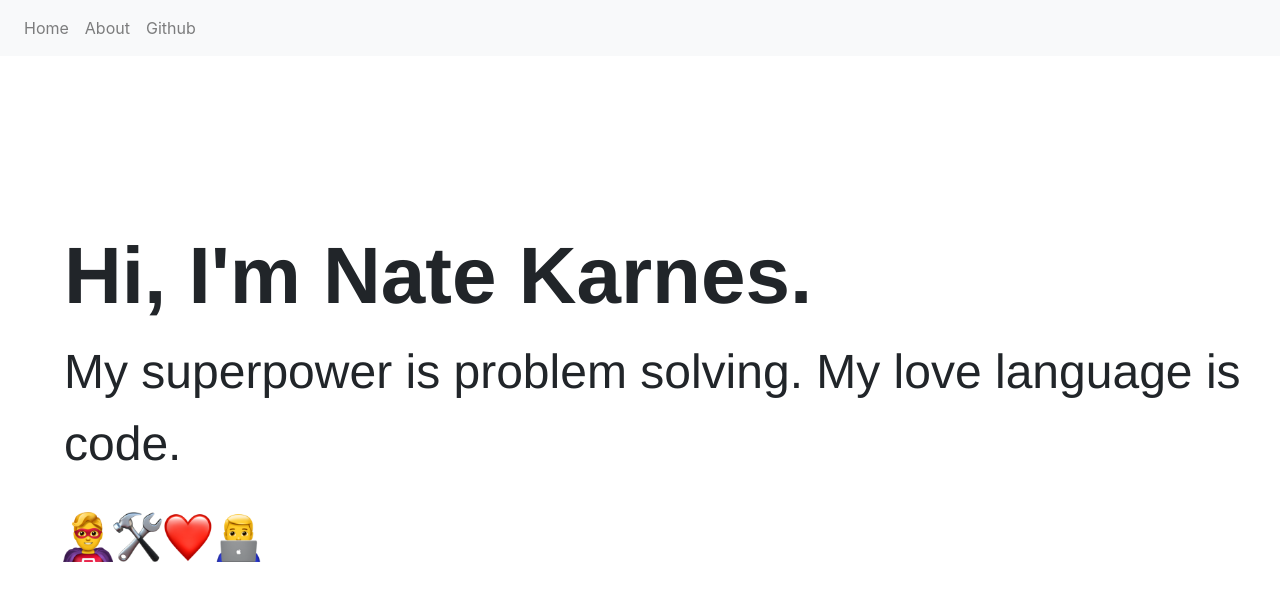
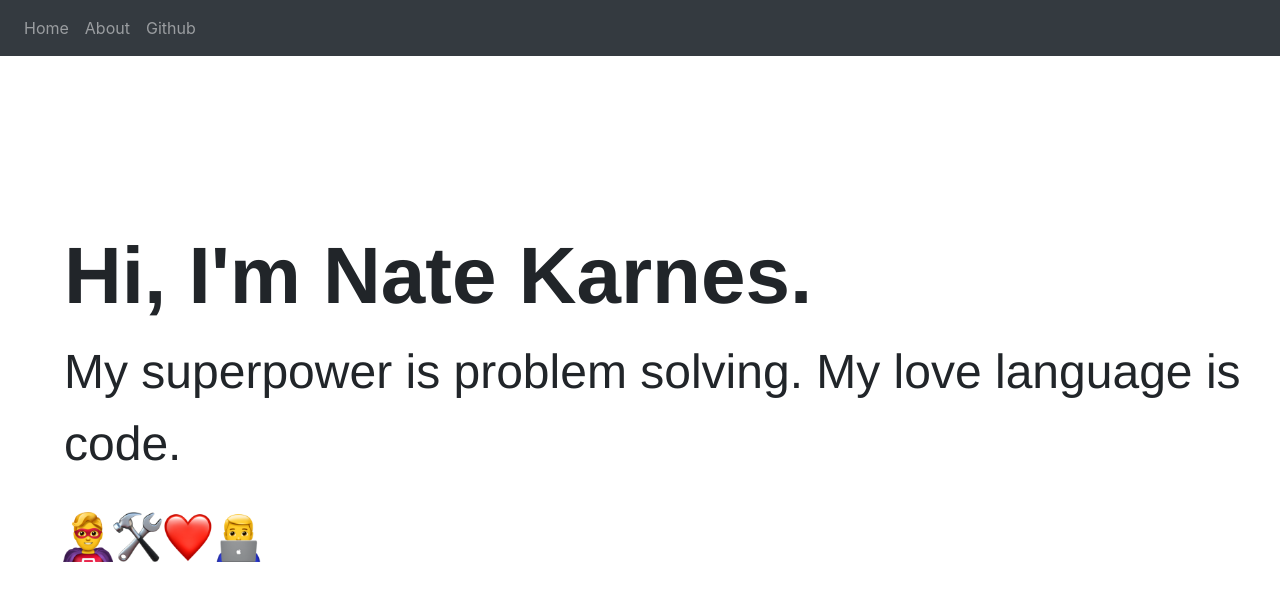
Before and after one commit to natekarnes/natekarnes-dev, a React (Create React App) app: page / in a window 1280 px wide. Shown: the top 600 px of the page. Built offline with nearby package versions, Linux system fonts and the light colour scheme.

Commit message:
Header update

```diff
--- a/src/components/Header.js
+++ b/src/components/Header.js
@@ -2,11 +2,11 @@
 import Navbar from 'react-bootstrap/Navbar';
 import Nav from 'react-bootstrap/Nav';
 import '../stylesheets/App.scss';
-
+import '../stylesheets/Header.scss';
 
 
 const Header = () => (
-    <Navbar bg="light" variant="light">
+    <Navbar bg="dark" variant="dark">
       <Nav className="leftNav">
         <Nav.Link href="/">Home</Nav.Link>
         <Nav.Link href="/about">About</Nav.Link>
```
Also changed, not shown: src/stylesheets/Header.scss (added).
